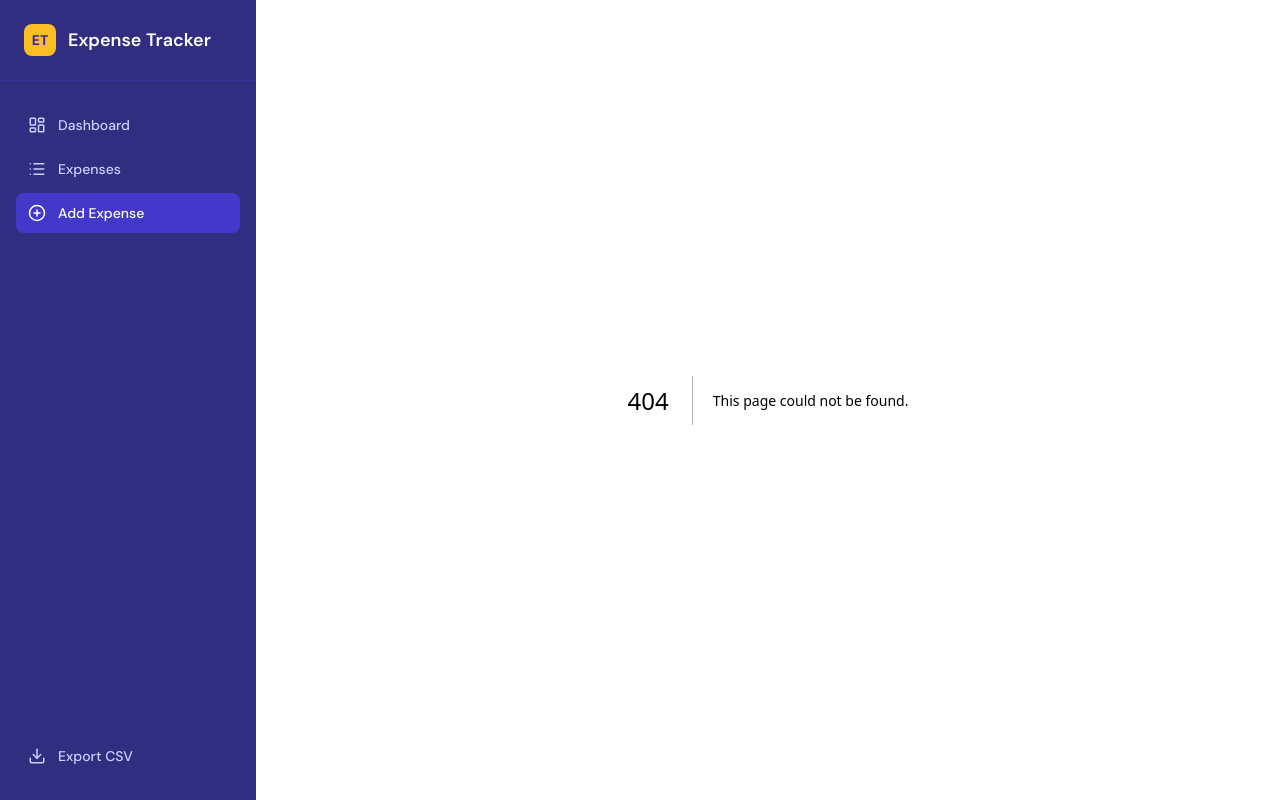
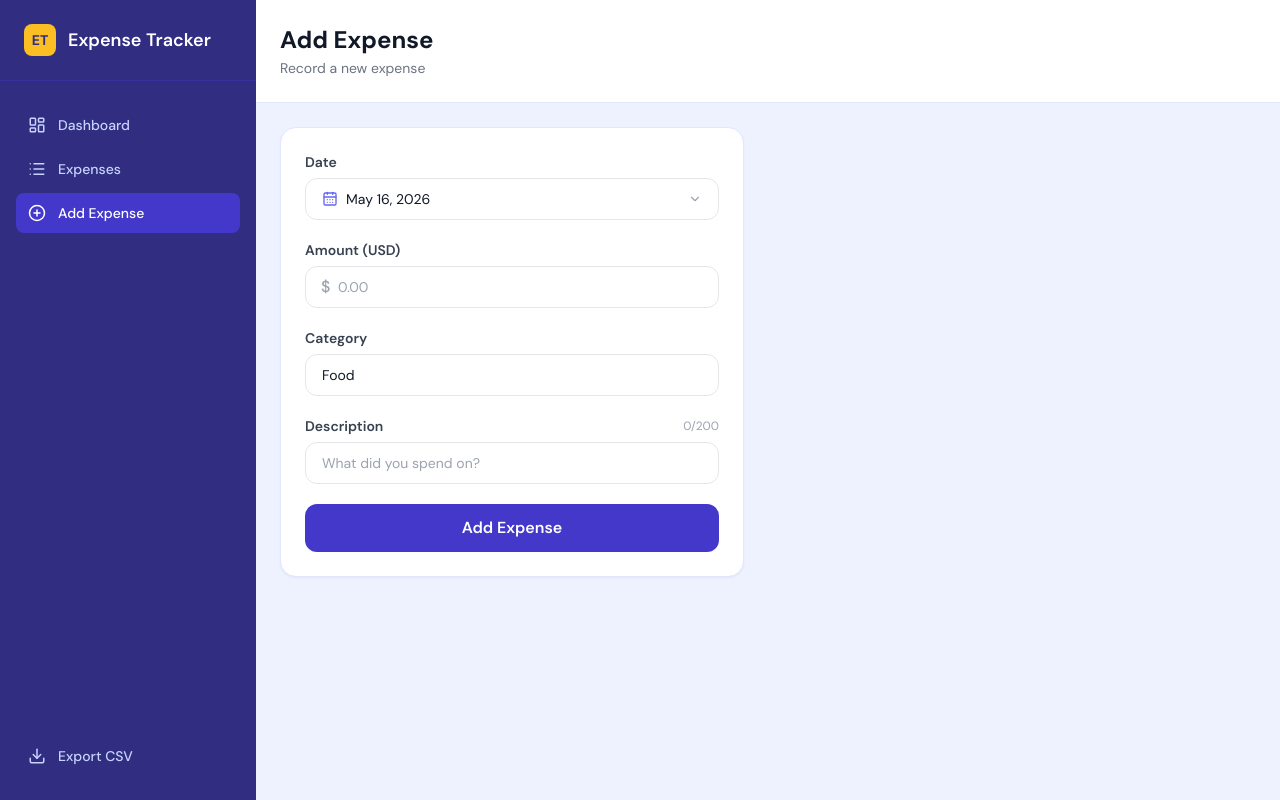
Before and after one commit to mianmuhammadmubeenyasin/expense-tracker-ai, a Next.js app: page /expenses/new in a window 1280 px wide. Before the commit this address had no page. Built offline with nearby package versions, Linux system fonts and the light colour scheme.

Commit message:
feat: add expense pages (list, new, edit) — completes full expense tracker

```diff
--- /dev/null
+++ b/app/expenses/[id]/edit/page.tsx
@@ -0,0 +1,53 @@
+'use client'
+
+import { useRouter } from 'next/navigation'
+import { notFound } from 'next/navigation'
+import toast from 'react-hot-toast'
+import { useExpenses } from '@/lib/expense-context'
+import { Header } from '@/components/layout/Header'
+import { ExpenseForm } from '@/components/expenses/ExpenseForm'
+import { centsToDollars } from '@/lib/utils'
+import type { ExpenseFormValues } from '@/lib/expense-schema'
+
+type Props = { params: { id: string } }
+
+export default function EditExpensePage({ params }: Props) {
+  const router = useRouter()
+  const { expenses, updateExpense } = useExpenses()
+
+  const expense = expenses.find((e) => e.id === params.id)
+
+  if (expenses.length > 0 && !expense) {
+    notFound()
+  }
+
+  function handleSubmit(values: ExpenseFormValues) {
+    updateExpense(params.id, values)
+    toast.success('Expense updated!')
+    router.push('/expenses')
+  }
+
+  return (
+    <div>
+      <Header title="Edit Expense" subtitle="Update the expense details" />
+      <div className="p-6 max-w-lg">
+        <div className="bg-white rounded-2xl border border-indigo-100 shadow-sm p-6">
+          {expense ? (
+            <ExpenseForm
+              onSubmit={handleSubmit}
+              submitLabel="Save Changes"
+              defaultValues={{
+                date: expense.date,
+                amount: centsToDollars(expense.amount),
+                category: expense.category,
+                description: expense.description,
+              }}
+            />
+          ) : (
+            <p className="text-sm text-gray-400 text-center py-8">Loading…</p>
+          )}
+        </div>
+      </div>
+    </div>
+  )
+}
--- /dev/null
+++ b/app/expenses/new/page.tsx
@@ -0,0 +1,30 @@
+'use client'
+
+import { useRouter } from 'next/navigation'
+import toast from 'react-hot-toast'
+import { useExpenses } from '@/lib/expense-context'
+import { Header } from '@/components/layout/Header'
+import { ExpenseForm } from '@/components/expenses/ExpenseForm'
+import type { ExpenseFormValues } from '@/lib/expense-schema'
+
+export default function NewExpensePage() {
+  const router = useRouter()
+  const { addExpense } = useExpenses()
+
+  function handleSubmit(values: ExpenseFormValues) {
+    addExpense(values)
+    toast.success('Expense added!')
+    router.push('/expenses')
+  }
+
+  return (
+    <div>
+      <Header title="Add Expense" subtitle="Record a new expense" />
+      <div className="p-6 max-w-lg">
+        <div className="bg-white rounded-2xl border border-indigo-100 shadow-sm p-6">
+          <ExpenseForm onSubmit={handleSubmit} submitLabel="Add Expense" />
+        </div>
+      </div>
+    </div>
+  )
+}
--- /dev/null
+++ b/app/expenses/page.tsx
@@ -0,0 +1,20 @@
+'use client'
+
+import { PlusCircle } from 'lucide-react'
+import { Header } from '@/components/layout/Header'
+import { ExpenseList } from '@/components/expenses/ExpenseList'
+
+export default function ExpensesPage() {
+  return (
+    <div>
+      <Header
+        title="Expenses"
+        subtitle="All your recorded expenses"
+        action={{ label: 'Add Expense', href: '/expenses/new', icon: PlusCircle }}
+      />
+      <div className="p-6">
+        <ExpenseList />
+      </div>
+    </div>
+  )
+}
```
